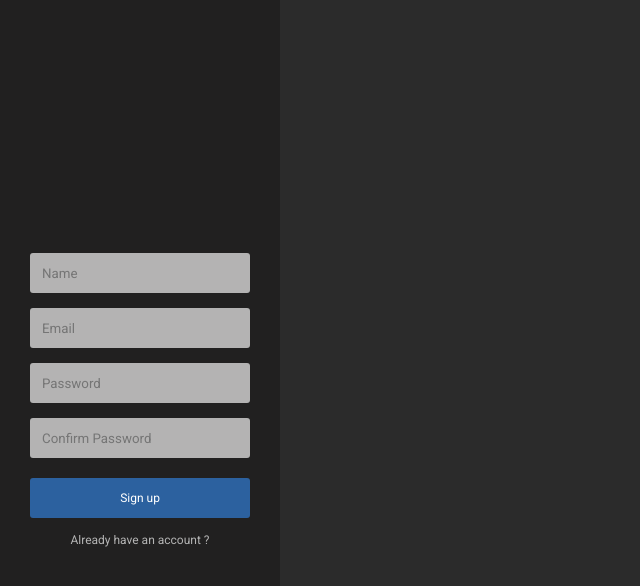
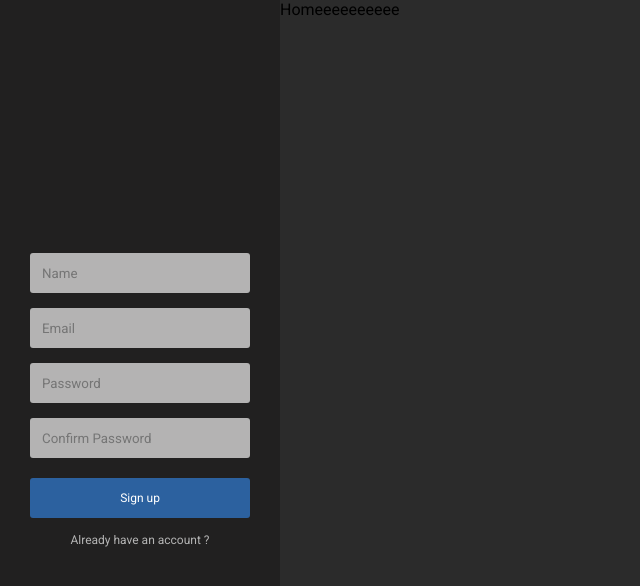
Before and after one commit to emreimamoglu/news-aggregator, a Next.js app in the folder frontend/: page / in a window 1280 px wide. Shown: the top 586 px of the page, without its empty margins (0-640 px from the left). Built offline with nearby package versions, Linux system fonts and the light colour scheme.

Commit message:
feat(ui) : add home page

```diff
--- a/frontend/package.json
+++ b/frontend/package.json
@@ -9,9 +9,6 @@
     "lint": "next lint"
   },
   "dependencies": {
-    "@emotion/react": "^11.11.1",
-    "@emotion/styled": "^11.11.0",
-    "@mui/material": "^5.14.2",
     "@types/node": "20.4.2",
     "@types/react": "18.2.15",
     "@types/react-dom": "18.2.7",
--- a/frontend/src/views/Home/index.tsx
+++ b/frontend/src/views/Home/index.tsx
@@ -1,6 +1,6 @@
 const Home = () => {
     return (
-        <></>
+        <>Homeeeeeeeeee</>
     )
 };
 
```
